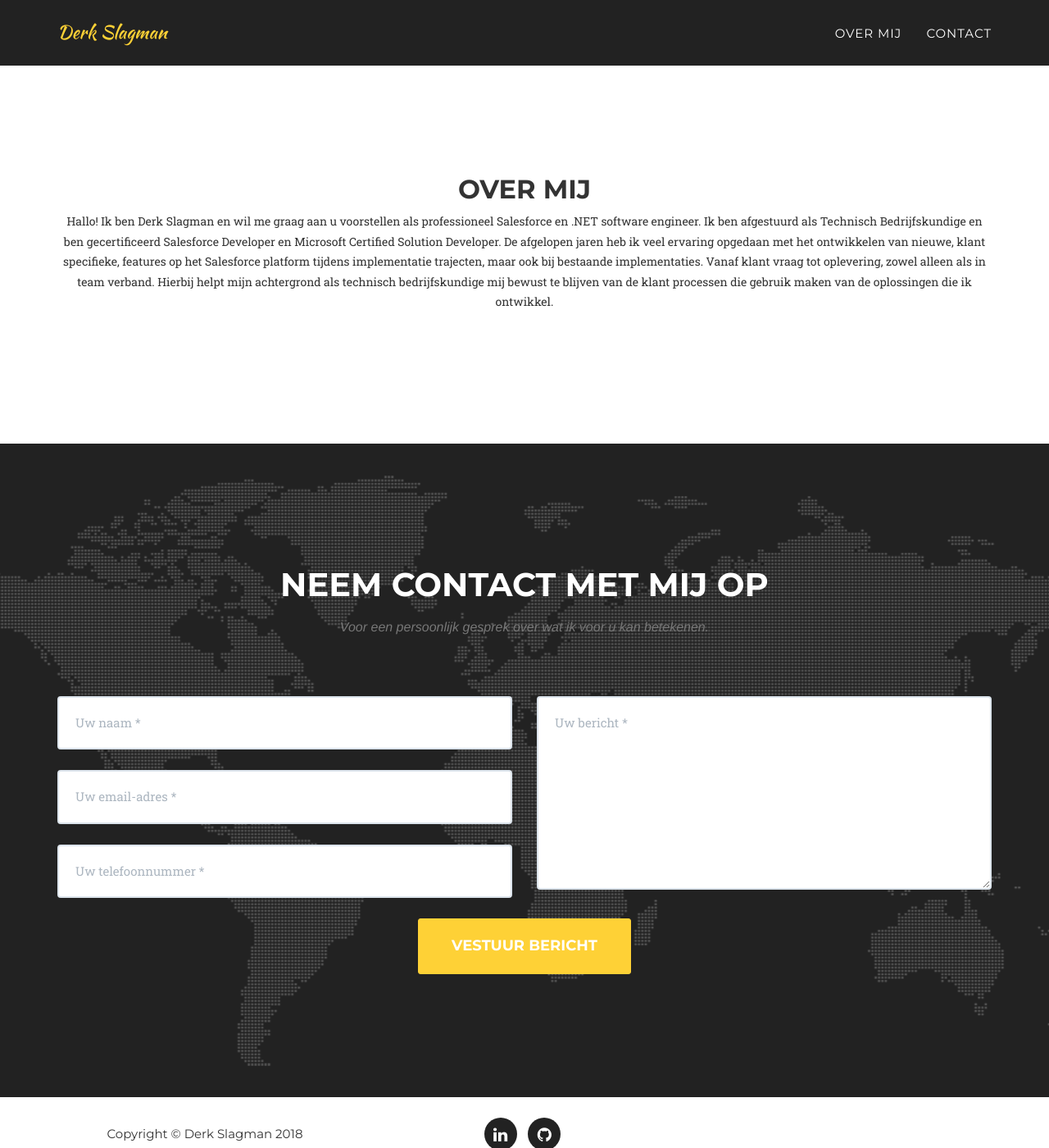
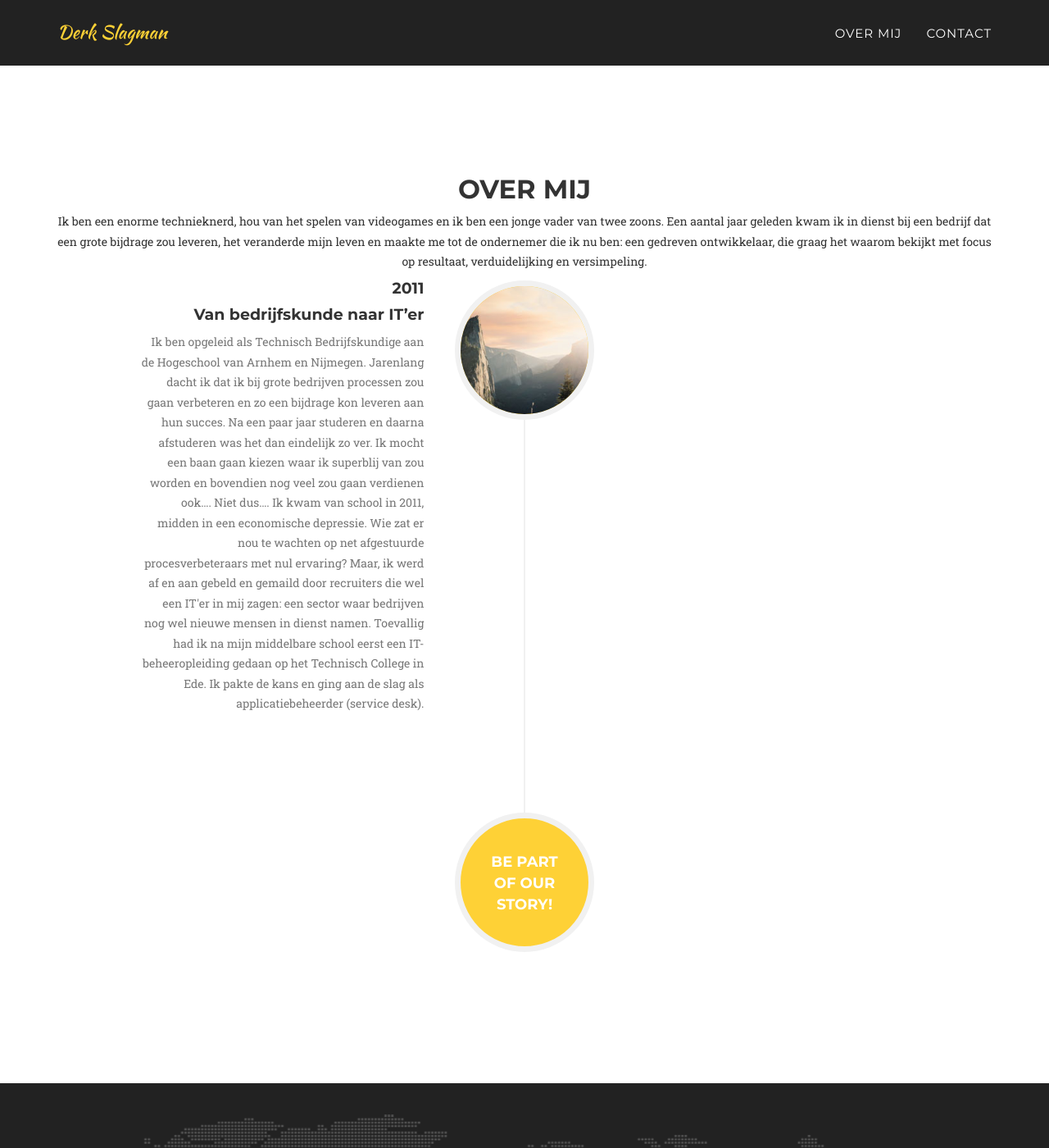
Before and after one commit to dslagman/dslagman.github.io, a Jekyll site: the page built from index.html, in a window 1280 px wide and 1400 px high, scrolled down 716 px. Shown: the whole window at 82% size. Built offline with Jekyll 4.4.1, drawn with Linux system fonts in a browser that asks for light colours; some web fonts are replaced.

Commit message:
new over-mij section

```diff
--- a/_includes/about-content.md
+++ b/_includes/about-content.md
@@ -1,2 +1,2 @@
 ## Over mij
-Hallo! Ik ben Derk Slagman en wil me graag aan u voorstellen als professioneel Salesforce en .NET software engineer. Ik ben afgestuurd als Technisch Bedrijfskundige en ben gecertificeerd Salesforce Developer en Microsoft Certified Solution Developer. De afgelopen jaren heb ik veel ervaring opgedaan met het ontwikkelen van nieuwe, klant specifieke, features op het Salesforce platform tijdens implementatie trajecten, maar ook bij bestaande implementaties. Vanaf klant vraag tot oplevering, zowel alleen als in team verband. Hierbij helpt mijn achtergrond als technisch bedrijfskundige mij bewust te blijven van de klant processen die gebruik maken van de oplossingen die ik ontwikkel.
+Ik ben een enorme technieknerd, hou van het spelen van videogames en ik ben een jonge vader van twee zoons. Een aantal jaar geleden kwam ik in dienst bij een bedrijf dat een grote bijdrage zou leveren, het veranderde mijn leven en maakte me tot de ondernemer die ik nu ben: een gedreven ontwikkelaar, die graag het waarom bekijkt met focus op resultaat, verduidelijking en versimpeling.
--- a/_includes/about.html
+++ b/_includes/about.html
@@ -7,7 +7,7 @@
                     {{ about  | markdownify }}
                 </div>
             </div>
-            <!-- <div class="row">
+            <div class="row">
                 <div class="col-lg-12">
                     <ul class="timeline">
                         <li>
@@ -16,15 +16,18 @@
                             </div>
                             <div class="timeline-panel">
                                 <div class="timeline-heading">
-                                    <h4>2009-2011</h4>
-                                    <h4 class="subheading">Our Humble Beginnings</h4>
+                                    <h4>2011</h4>
+                                    <h4 class="subheading">Van bedrijfskunde naar IT’er</h4>
                                 </div>
                                 <div class="timeline-body">
-                                    <p class="text-muted">Lorem ipsum dolor sit amet, consectetur adipisicing elit. Sunt ut voluptatum eius sapiente, totam reiciendis temporibus qui quibusdam, recusandae sit vero unde, sed, incidunt et ea quo dolore laudantium consectetur!</p>
+                                    <p class="text-muted">Ik ben opgeleid als Technisch Bedrijfskundige aan de Hogeschool van Arnhem en Nijmegen. Jarenlang dacht ik dat ik bij grote bedrijven processen zou gaan verbeteren en zo een bijdrage kon leveren aan hun succes. Na een paar jaar studeren en daarna afstuderen was het dan eindelijk zo ver. Ik mocht een baan gaan kiezen waar ik superblij van zou worden en bovendien nog veel zou gaan verdienen ook…. Niet dus….
+
+                                        Ik kwam van school in 2011, midden in een economische depressie. Wie zat er nou te wachten op net afgestuurde procesverbeteraars met nul ervaring? Maar, ik werd af en aan gebeld en gemaild door recruiters die wel een IT'er in mij zagen: een sector waar bedrijven nog wel nieuwe mensen in dienst namen. Toevallig had ik na mijn middelbare school eerst een IT-beheeropleiding gedaan op het Technisch College in Ede. Ik pakte de kans en ging aan de slag als applicatiebeheerder (service desk).
+                                        </p>
                                 </div>
                             </div>
                         </li>
-                        <li class="timeline-inverted">
+                        <!-- <li class="timeline-inverted">
                             <div class="timeline-image">
                                 <img class="img-circle img-responsive" src="img/about/2.jpg" alt="">
                             </div>
@@ -65,7 +68,7 @@
                                     <p class="text-muted">Lorem ipsum dolor sit amet, consectetur adipisicing elit. Sunt ut voluptatum eius sapiente, totam reiciendis temporibus qui quibusdam, recusandae sit vero unde, sed, incidunt et ea quo dolore laudantium consectetur!</p>
                                 </div>
                             </div>
-                        </li>
+                        </li> -->
                         <li class="timeline-inverted">
                             <div class="timeline-image">
                                 <h4>Be Part
@@ -75,6 +78,6 @@
                         </li>
                     </ul>
                 </div>
-            </div> -->
+            </div>
         </div>
     </section>
```
